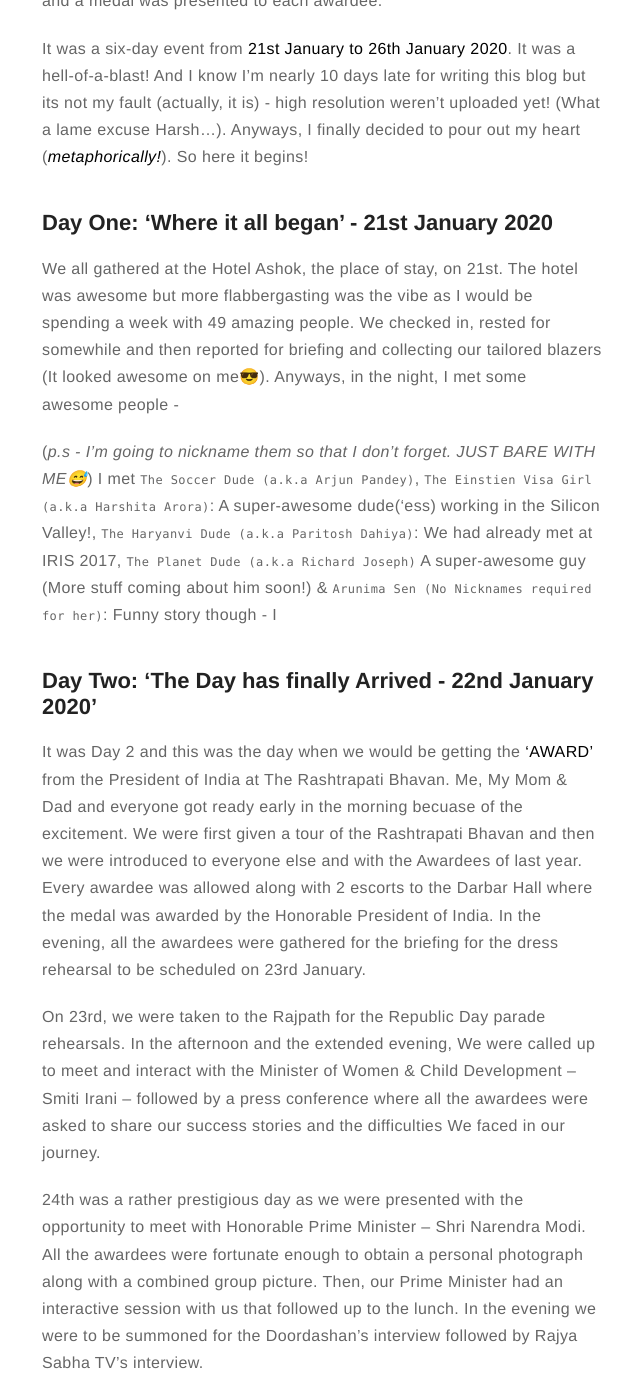
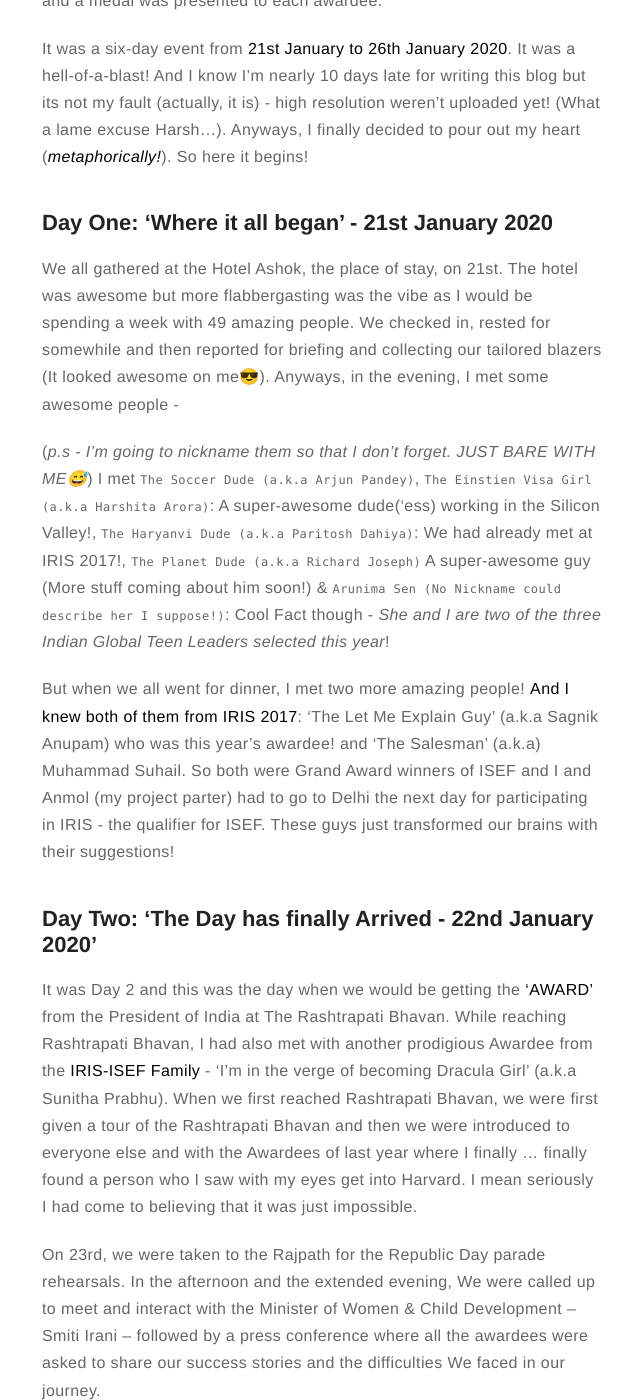
Before and after one commit to harshagrawal13/harshagrawal13.github.io, a Jekyll site: the page built from _posts/2020-01-27-Bal-Shakti-Puraskar-2020.markdown, in a window 1280 px wide and 1400 px high, scrolled down 833 px. Shown: the whole window, without its empty margins (318-958 px from the left). Built offline with Jekyll 4.4.1, drawn with Linux system fonts in a browser that asks for light colours.

Commit message:
Update 2020-01-27-Bal-Shakti-Puraskar-2020.markdown

```diff
--- a/_posts/2020-01-27-Bal-Shakti-Puraskar-2020.markdown
+++ b/_posts/2020-01-27-Bal-Shakti-Puraskar-2020.markdown
@@ -29,14 +29,16 @@
 
 ## Day One: 'Where it all began' - 21st January 2020 ##
 
-We all gathered at the Hotel Ashok, the place of stay, on 21st. The hotel was awesome but more flabbergasting was the vibe as I would be spending a week with 49 amazing people. We checked in, rested for somewhile and then reported for briefing and collecting our tailored blazers (It looked awesome on me😎). Anyways, in the night, I met some awesome people -
+We all gathered at the Hotel Ashok, the place of stay, on 21st. The hotel was awesome but more flabbergasting was the vibe as I would be spending a week with 49 amazing people. We checked in, rested for somewhile and then reported for briefing and collecting our tailored blazers (It looked awesome on me😎). Anyways, in the evening, I met some awesome people -
 
 (_p.s - I'm going to nickname them so that I don't forget. JUST BARE WITH ME😅_)
-I met `The Soccer Dude (a.k.a Arjun Pandey)`, `The Einstien Visa Girl (a.k.a Harshita Arora)`: A super-awesome dude('ess) working in the Silicon Valley!, `The Haryanvi Dude (a.k.a Paritosh Dahiya)`: We had already met at IRIS 2017, `The Planet Dude (a.k.a Richard Joseph)` A super-awesome guy (More stuff coming about him soon!) & `Arunima Sen (No Nicknames required for her)`: Funny story though - I
+I met `The Soccer Dude (a.k.a Arjun Pandey)`, `The Einstien Visa Girl (a.k.a Harshita Arora)`: A super-awesome dude('ess) working in the Silicon Valley!, `The Haryanvi Dude (a.k.a Paritosh Dahiya)`: We had already met at IRIS 2017!, `The Planet Dude (a.k.a Richard Joseph)` A super-awesome guy (More stuff coming about him soon!) & `Arunima Sen (No Nickname could describe her I suppose!)`: Cool Fact though - _She and I are two of the three Indian Global Teen Leaders selected this year_!
+
+But when we all went for dinner, I met two more amazing people! **And I knew both of them from IRIS 2017**: 'The Let Me Explain Guy' (a.k.a Sagnik Anupam) who was this year's awardee! and 'The Salesman' (a.k.a) Muhammad Suhail. So both were Grand Award winners of ISEF and I and Anmol (my project parter) had to go to Delhi the next day for participating in IRIS - the qualifier for ISEF. These guys just transformed our brains with their suggestions!
 
 ## Day Two: 'The Day has finally Arrived - 22nd January 2020'
 
-It was Day 2 and this was the day when we would be getting the **'AWARD'** from the President of India at The Rashtrapati Bhavan. Me, My Mom & Dad and everyone got ready early in the morning becuase of the excitement. We were first given a tour of the Rashtrapati Bhavan and then we were introduced to everyone else and with the Awardees of last year. Every awardee was allowed along with 2 escorts to the Darbar Hall where the medal was awarded by the Honorable President of India. In the evening, all the awardees were gathered for the briefing for the dress rehearsal to be scheduled on 23rd January.
+It was Day 2 and this was the day when we would be getting the **'AWARD'** from the President of India at The Rashtrapati Bhavan. While reaching Rashtrapati Bhavan, I had also met with another prodigious Awardee from the **IRIS-ISEF Family** - 'I'm in the verge of becoming Dracula Girl' (a.k.a Sunitha Prabhu). When we first reached Rashtrapati Bhavan, we were first given a tour of the Rashtrapati Bhavan and then we were introduced to everyone else and with the Awardees of last year where I finally ... finally found a person who I saw with my eyes get into Harvard. I mean seriously I had come to believing that it was just impossible.
 
 On 23rd, we were taken to the Rajpath for the Republic Day parade rehearsals. In the afternoon and the extended evening, We were called up to meet and interact with the Minister of Women & Child Development – Smiti Irani – followed by a press conference where all the awardees were asked to share our success stories and the difficulties We faced in our journey.
 
```
